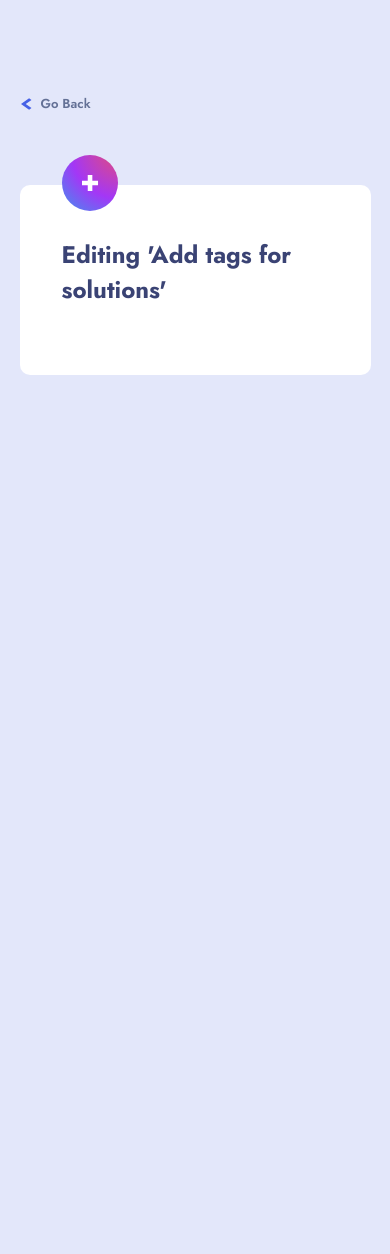
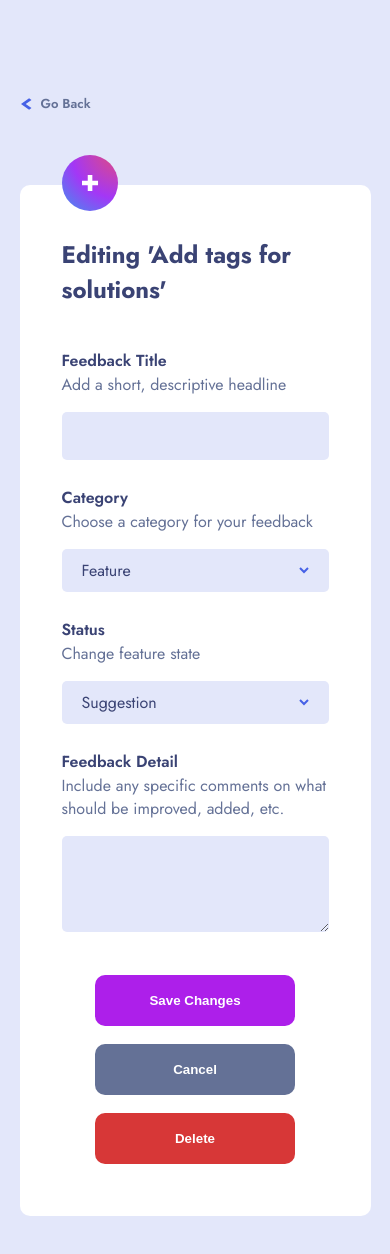
Before and after one commit to jackb14/product-feedback-app, a React (Create React App) app: page /post/1/edit in a window 390 px wide. Shown: the top 1254 px of the page. Before the commit the page ends 844 px from the top, so only its background shows below. Built offline with nearby package versions, Linux system fonts and the light colour scheme.

Commit message:
add mobile responsiveness

```diff
--- a/src/pages/Edit Feedback/EditFeedback.js
+++ b/src/pages/Edit Feedback/EditFeedback.js
@@ -1,37 +1,38 @@
-// import { CUSTOM_STYLES } from "../../GlobalStyles";
+import { CUSTOM_STYLES } from "../../GlobalStyles";
 import styled from "styled-components";
 import { DataContext } from "../../DataContext";
-import { useParams } from "react-router-dom";
-import { useContext } from "react";
-// import PrimaryButton from "../../sharedComponents/PrimaryButton";
+import { Link, useParams } from "react-router-dom";
+import { useContext, useState } from "react";
+import PrimaryButton from "../../sharedComponents/PrimaryButton";
 import FormCard from "../../sharedComponents/FormCard";
-// import FormElementIntro from "../../sharedComponents/FormElementIntro";
-// import ShortTextInput from "../../sharedComponents/ShortTextInput";
-// import DropdownSelector from "../../sharedComponents/DropdownSelector";
-// import TextAreaInput from "../../sharedComponents/TextAreaInput";
+import FormElementIntro from "../../sharedComponents/FormElementIntro";
+import ShortTextInput from "../../sharedComponents/ShortTextInput";
+import DropdownSelector from "../../sharedComponents/DropdownSelector";
+import TextAreaInput from "../../sharedComponents/TextAreaInput";
 import icon from "../../assets/shared/icon-new-feedback.svg";
 
 function EditFeedback() {
   const { id } = useParams();
   const { data } = useContext(DataContext);
-  // const [titleValue, setTitleValue] = useState();
-  // const [categoryValue, setCategoryValue] = useState();
-  // const [textAreaValue, setTextAreaValue] = useState();
-  // const [titleError, setTitleError] = useState(false);
-  // const [textAreaError, setTextAreaError] = useState(false);
+  const [titleValue, setTitleValue] = useState();
+  const [categoryValue, setCategoryValue] = useState();
+  const [statusValue, setStatusValue] = useState();
+  const [textAreaValue, setTextAreaValue] = useState();
+  const [titleError, setTitleError] = useState(false);
+  const [textAreaError, setTextAreaError] = useState(false);
 
-  // const handleSubmit = () => {
-  //   if (!titleValue) {
-  //     setTitleError(true);
-  //     setTextAreaError(false);
-  //   } else if (!textAreaValue) {
-  //     setTextAreaError(true);
-  //     setTitleError(false);
-  //   } else {
-  //     setTitleError(false);
-  //     setTextAreaError(false);
-  //   }
-  // };
+  const handleSubmit = () => {
+    if (!titleValue) {
+      setTitleError(true);
+      setTextAreaError(false);
+    } else if (!textAreaValue) {
+      setTextAreaError(true);
+      setTitleError(false);
+    } else {
+      setTitleError(false);
+      setTextAreaError(false);
+    }
+  };
 
   const postDetails = data.filter((item) => item.id === Number(id));
   const { title } = postDetails[0];
@@ -39,7 +40,7 @@ function EditFeedback() {
   return (
     <StyledWrapper>
       <FormCard title={`Editing '${title}'`} icon={icon}>
-        {/* <FormElementIntro
+        <FormElementIntro
           htmlFor="feedback-title"
           title="Feedback Title"
           description="Add a short, descriptive headline"
@@ -56,7 +57,21 @@ function EditFeedback() {
           title="Category"
           description="Choose a category for your feedback"
         />
-        <DropdownSelector setValue={setCategoryValue} />
+        <DropdownSelector
+          setValue={setCategoryValue}
+          categoryValue={categoryValue}
+          options={["Feature", "UI", "UX", "Enhancement", "Bug"]}
+        />
+        <FormElementIntro
+          htmlFor="status"
+          title="Status"
+          description="Change feature state"
+        />
+        <DropdownSelector
+          setValue={setStatusValue}
+          statusValue={statusValue}
+          options={["Suggestion", "Planned", "In Progress", "Live"]}
+        />
         <FormElementIntro
           title="Feedback Detail"
           description="Include any specific comments on what should be improved, added, etc."
@@ -69,6 +84,10 @@ function EditFeedback() {
         />
         {textAreaError && <ErrorMessage>Can't be empty</ErrorMessage>}
         <ButtonWrapper>
+          <PrimaryButton padding="18px 32px" color={CUSTOM_STYLES.COLORS.red}>
+            Delete
+          </PrimaryButton>
+          <StyledRightWrapper>
             <Link to="/">
               <PrimaryButton
                 padding="18px 32px"
@@ -82,10 +101,11 @@ function EditFeedback() {
                 padding="18px 32px"
                 color={CUSTOM_STYLES.COLORS.purple}
               >
-              Add Feedback
+                Save Changes
               </PrimaryButton>
             </div>
-        </ButtonWrapper> */}
+          </StyledRightWrapper>
+        </ButtonWrapper>
       </FormCard>
     </StyledWrapper>
   );
@@ -102,16 +122,30 @@ const StyledWrapper = styled.div`
   margin: auto;
 `;
 
-// const ButtonWrapper = styled.div`
-//   display: flex;
-//   justify-content: flex-end;
-//   align-items: center;
-//   gap: 1rem;
-//   margin-top: 2rem;
-// `;
+const ButtonWrapper = styled.div`
+  display: flex;
+  justify-content: space-between;
+  align-items: center;
+  gap: 1rem;
+  margin-top: 2rem;
 
-// const ErrorMessage = styled.div`
-//   color: ${CUSTOM_STYLES.COLORS.red};
-//   font-size: 15px;
-//   margin-top: 5px;
-// `;
+  @media (max-width: 768px) {
+    flex-direction: column-reverse;
+  }
+`;
+
+const ErrorMessage = styled.div`
+  color: ${CUSTOM_STYLES.COLORS.red};
+  font-size: 15px;
+  margin-top: 5px;
+`;
+
+const StyledRightWrapper = styled.div`
+  display: flex;
+  justify-content: flex-end;
+  align-items: center;
+  gap: 1rem;
+  @media (max-width: 768px) {
+    flex-direction: column-reverse;
+  }
+`;
--- a/src/pages/Feedback Detail/components/CommentCard.js
+++ b/src/pages/Feedback Detail/components/CommentCard.js
@@ -57,6 +57,10 @@ const CardFooterWrapper = styled.div`
   align-items: center;
   justify-content: space-between;
   margin-top: 16px;
+  @media (max-width: 768px) {
+    flex-direction: column-reverse;
+    gap: 1rem;
+  }
 `;
 
 const ErrorMessage = styled.div`
--- a/src/pages/Roadmap/components/Kanban.js
+++ b/src/pages/Roadmap/components/Kanban.js
@@ -22,4 +22,7 @@ export default Kanban;
 const FlexWrapper = styled.div`
   display: flex;
   gap: 2rem;
+  @media (max-width: 768px) {
+    flex-direction: column;
+  }
 `;
--- a/src/pages/Suggestions/components/FeatureCard.js
+++ b/src/pages/Suggestions/components/FeatureCard.js
@@ -19,9 +19,10 @@ const StyledWrapper = styled.div`
   max-width: 250px;
 
   @media (max-width: 768px) {
-    /* padding: 16px; */
+    max-width: 100%;
+    background-size: cover !important;
 
-    &:nth-child(1) {
+    /* &:nth-child(1) {
       max-width: 180px;
       height: 100%;
       max-height: 160px;
@@ -36,6 +37,6 @@ const StyledWrapper = styled.div`
       width: 100%;
       max-width: 200px;
       max-height: 160px;
-    }
+    } */
   }
 `;
--- a/src/pages/Suggestions/components/SideBar.js
+++ b/src/pages/Suggestions/components/SideBar.js
@@ -43,9 +43,7 @@ const FlexWrapper = styled.div`
   gap: 1.5rem;
   flex: 0 1 255px;
   @media (max-width: 768px) {
-    flex-direction: row;
     width: 100%;
-    flex: 0 1 50px;
   }
 `;
 
--- a/src/sharedComponents/Header.js
+++ b/src/sharedComponents/Header.js
@@ -28,6 +28,10 @@ const StyledHeader = styled.div`
   background-color: ${CUSTOM_STYLES.COLORS.darkBlue};
   padding: 14px 16px;
   border-radius: ${CUSTOM_STYLES.OTHER.borderRadius};
+  @media (max-width: 768px) {
+    flex-direction: column;
+    gap: 1rem;
+  }
 `;
 
 const StyledWrapper = styled.div`
@@ -35,4 +39,8 @@ const StyledWrapper = styled.div`
   align-items: center;
   justify-content: flex-start;
   gap: 1rem;
+  @media (max-width: 768px) {
+    flex-direction: column;
+    gap: 1rem;
+  }
 `;
```
Also changed, not shown: src/App.js (+0 -70 lines). Lines whose indentation alone changed are shown as unchanged.
